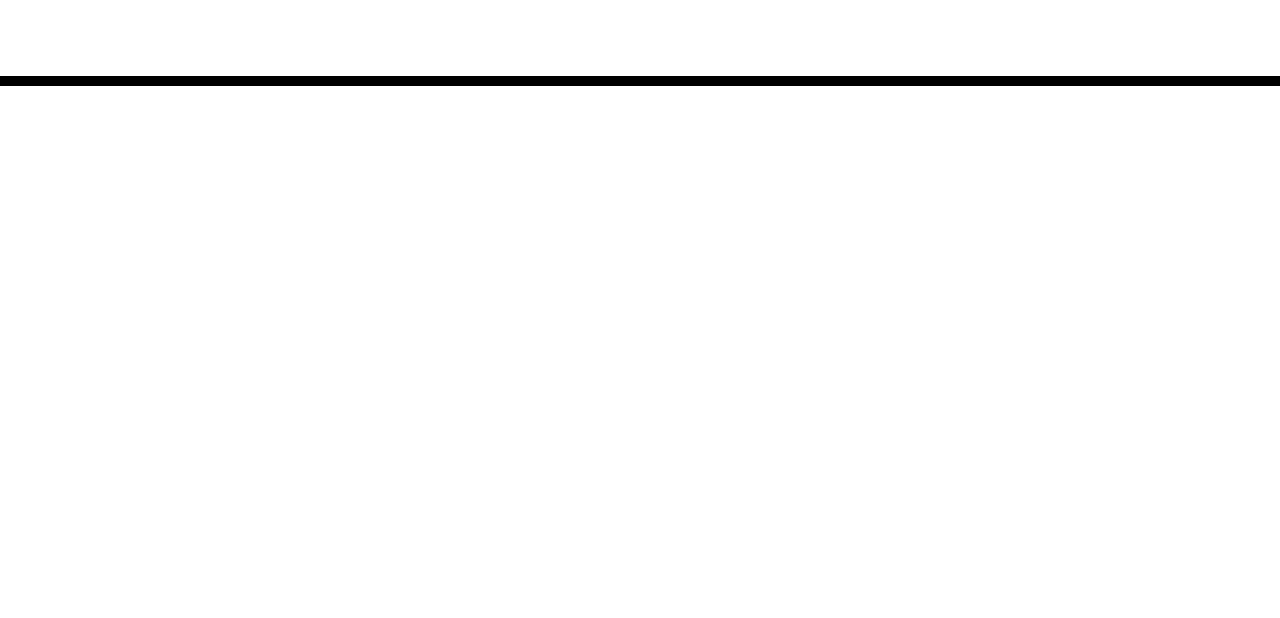
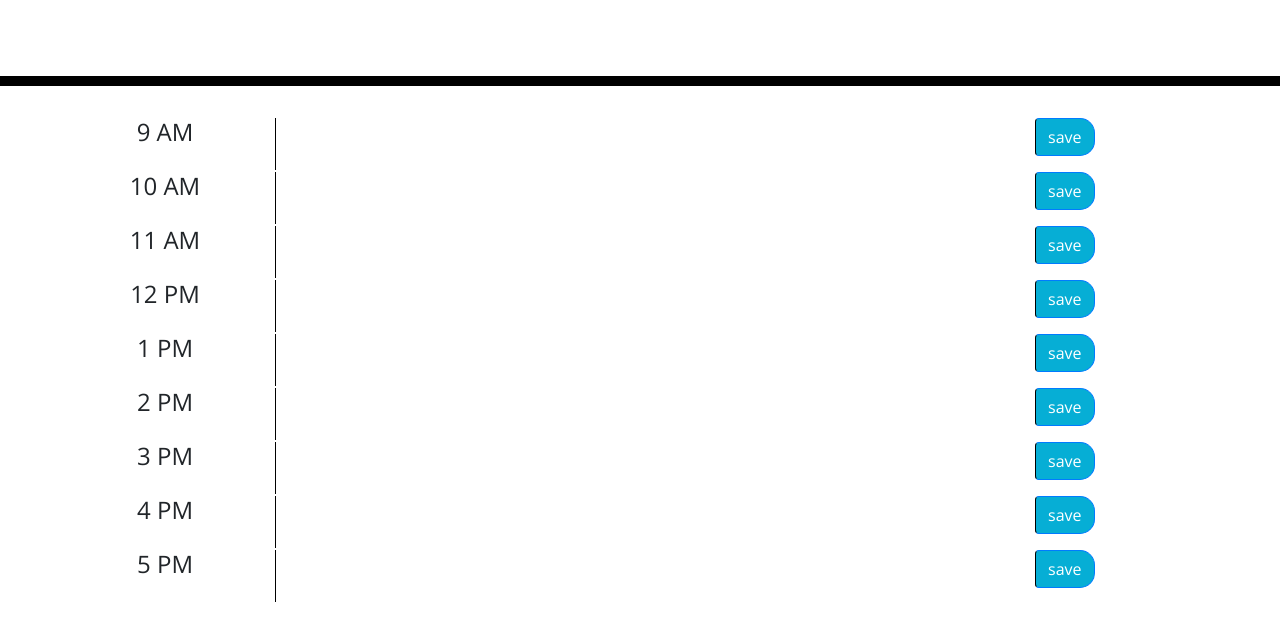
Before and after one commit to drewthatdude79/dayPlanner, a plain HTML site: page index.html in a window 1280 px wide. Shown: the part 182-800 px from the top of the page. Drawn offline with nearby package versions, Linux system fonts and the light colour scheme.

Commit message:
update the planner html and js

```diff
--- a/index.html
+++ b/index.html
@@ -1,23 +1,14 @@
 <!DOCTYPE html>
 <html lang="en">
+
 <head>
   <meta charset="UTF-8" />
   <meta name="viewport" content="width=device-width, initial-scale=1.0" />
   <meta http-equiv="X-UA-Compatible" content="ie=edge" />
-    <link
-      rel="stylesheet"
-      href="https://stackpath.bootstrapcdn.com/bootstrap/4.3.1/css/bootstrap.min.css"
-    />
-    <link
-      rel="stylesheet"
-      href="https://use.fontawesome.com/releases/v5.8.1/css/all.css"
-      integrity="sha384-50oBUHEmvpQ+1lW4y57PTFmhCaXp0ML5d60M1M7uH2+nqUivzIebhndOJK28anvf"
-      crossorigin="anonymous"
-    />
-    <link
-      href="https://fonts.googleapis.com/css?family=Open+Sans&display=swap"
-      rel="stylesheet"
-    />
+  <link rel="stylesheet" href="https://stackpath.bootstrapcdn.com/bootstrap/4.3.1/css/bootstrap.min.css" />
+  <link rel="stylesheet" href="https://use.fontawesome.com/releases/v5.8.1/css/all.css"
+    integrity="sha384-50oBUHEmvpQ+1lW4y57PTFmhCaXp0ML5d60M1M7uH2+nqUivzIebhndOJK28anvf" crossorigin="anonymous" />
+  <link href="https://fonts.googleapis.com/css?family=Open+Sans&display=swap" rel="stylesheet" />
   <link rel="stylesheet" href="styles.css" />
   <title>Work Day Scheduler</title>
 </head>
@@ -30,9 +21,119 @@
   </header>
   <div class="container">
     <!-- Timeblocks go here -->
+    <div class="row">
+      <div class="col-sm-2">
+        <h4 class="time-block">9 AM</h4>
       </div>
+      <div class="col-sm-8">
+        <textarea data-time="9"></textarea>
+      </div>
+      <div class="col-sm-2">
+        <button data-time="9" type="button" class="btn btn-primary saveButton">save</button>
+      </div>
+    </div> <!-- end row-->
+
+    <div class="row">
+      <div class="col-sm-2">
+        <h4 class="time-block">10 AM</h4>
+      </div>
+      <div class="col-sm-8">
+        <textarea data-tim="10"></textarea>
+      </div>
+      <div class="col-sm-2">
+        <button data-time="10" type="button" class="btn btn-primary saveButton">save</button>
+      </div>
+    </div> <!-- end row-->
+
+    <div class="row">
+      <div class="col-sm-2">
+        <h4 class="time-block">11 AM</h4>
+      </div>
+      <div class="col-sm-8">
+        <textarea data-tim="11"></textarea>
+      </div>
+      <div class="col-sm-2">
+        <button data-time="11" type="button" class="btn btn-primary saveButton">save</button>
+      </div>
+    </div> <!-- end row-->
+
+    <div class="row">
+      <div class="col-sm-2">
+        <h4 class="time-block">12 PM</h4>
+      </div>
+      <div class="col-sm-8">
+        <textarea data-time="12"></textarea>
+      </div>
+      <div class="col-sm-2">
+        <button data-time="12" type="button" class="btn btn-primary saveButton">save</button>
+      </div>
+    </div> <!-- end row-->
+
+    <div class="row">
+      <div class="col-sm-2">
+        <h4 class="time-block">1 PM</h4>
+      </div>
+      <div class="col-sm-8">
+        <textarea data-tim="1"></textarea>
+      </div>
+      <div class="col-sm-2">
+        <button data-time="1" type="button" class="btn btn-primary saveButton">save</button>
+      </div>
+    </div> <!-- end row-->
+
+    <div class="row">
+      <div class="col-sm-2">
+        <h4 class="time-block">2 PM</h4>
+      </div>
+      <div class="col-sm-8">
+        <textarea data-time="2"></textarea>
+      </div>
+      <div class="col-sm-2">
+        <button data-time="2" type="button" class="btn btn-primary saveButton">save</button>
+      </div>
+    </div> <!-- end row-->
+
+    <div class="row">
+      <div class="col-sm-2">
+        <h4 class="time-block">3 PM</h4>
+      </div>
+      <div class="col-sm-8">
+        <textarea data-time="3"></textarea>
+      </div>
+      <div class="col-sm-2">
+        <button data-time="3" type="button" class="btn btn-primary saveButton">save</button>
+      </div>
+    </div> <!-- end row-->
+
+    <div class="row">
+      <div class="col-sm-2">
+        <h4 class="time-block">4 PM</h4>
+      </div>
+      <div class="col-sm-8">
+        <textarea data-time="4"></textarea>
+      </div>
+      <div class="col-sm-2">
+        <button data-time="4" type="button" class="btn btn-primary saveButton">save</button>
+      </div>
+    </div> <!-- end row-->
+
+    <div class="row">
+      <div class="col-sm-2">
+        <h4 class="time-block">5 PM</h4>
+      </div>
+      <div class="col-sm-8">
+        <textarea data-time="5"></textarea>
+      </div>
+      <div class="col-sm-2">
+        <button data-time="5" type="button" class="btn btn-primary saveButton">save</button>
+      </div>
+    </div> <!-- end row-->
+  </div><!-- end container-->
+
 
   <script src="https://code.jquery.com/jquery-3.4.1.min.js"></script>
   <script src="https://cdnjs.cloudflare.com/ajax/libs/moment.js/2.24.0/moment.min.js"></script>
+  <script src="script.js"></script>
 </body>
+
 </html>
--- a/script.js
+++ b/script.js
@@ -0,0 +1,6 @@
+var textArea =
+
+
+localStorage.setItem("saveButton");
+
+document.getElementByClassName("result").innerHTML = localStorage.getItem("saveButton");
--- a/styles.css
+++ b/styles.css
@@ -30,7 +30,7 @@ body {
     border-radius: 15px;
   }
 
-  .row {
+  #row {
     white-space: pre-wrap;
     height: 80px;
     border-top: 1px solid white;;
@@ -57,7 +57,7 @@ body {
     color: white;
   }
 
-  .saveBtn {
+  .saveButton {
     border-left: 1px solid black;
     border-top-right-radius: 15px;
     border-bottom-right-radius: 15px;
```
Lines whose indentation alone changed are shown as unchanged.
